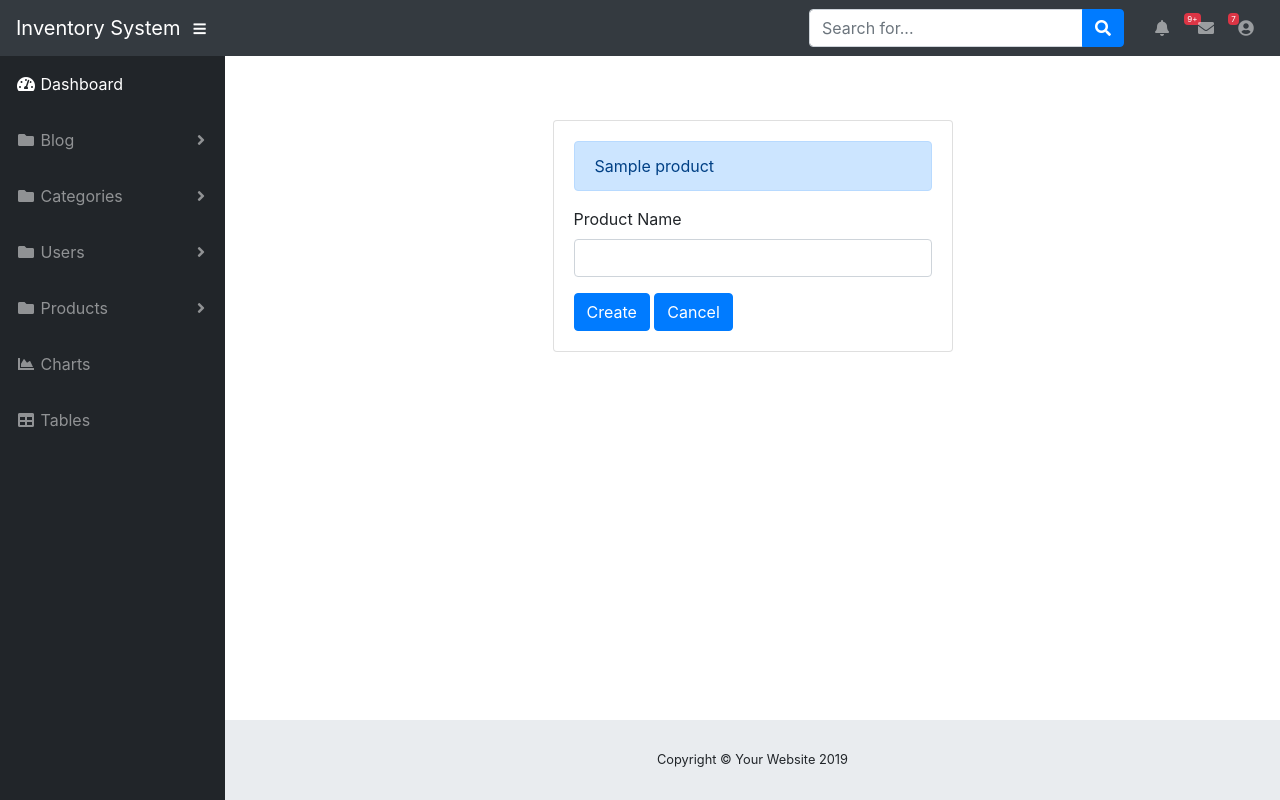
After one commit to Adnatull/Inventory-POS, a Laravel app: page /admin/products/manage-products/add-photos/1 in a window 1280 px wide. The commit adds this page. Run offline with Laravel 8, Linux system fonts and the light colour scheme; a user stored in the database is signed in; data comes from the database, SQL or seed files in the repository; tables that the repository leaves empty hold one stand-in row (values such as "Sample post"); some libraries are stand-ins or nearby versions.

```diff
--- a/app/Http/Controllers/ProductController.php
+++ b/app/Http/Controllers/ProductController.php
@@ -98,4 +98,8 @@ class ProductController extends Controller
             'products' => Product::get()
         ]);
     }
+
+    public function add_photos($id) {
+        return view('admin.products.add-product-images', ['product'=> Product::find($id)]);
+    }
 }
--- a/app/Product.php
+++ b/app/Product.php
@@ -23,4 +23,16 @@ class Product extends Model
     public function SoldItems() {
 
     }
+
+    public function Images() {
+        return $this->hasMany('App\Product_Image', 'product_id', 'id');
+    }
+
+    public function HasImages() {
+        $images = $this->Images()->count();
+        if($images == 0) {
+            return false;
+        }
+        return true;
+    }
 }
--- a/resources/views/admin/master.blade.php
+++ b/resources/views/admin/master.blade.php
@@ -238,7 +238,6 @@
 
 
 
-
 </body>
 
 </html>
--- /dev/null
+++ b/resources/views/admin/products/add-product-images.blade.php
@@ -0,0 +1,36 @@
+@extends('admin.master')
+
+@section('body')
+    <div class="card card-login mx-auto mt-5">
+        <div class="card-body">
+            @if($errors->count()>0)
+                @foreach( $errors->all() as $message )
+                    <div class="alert alert-primary" role="alert">
+                        {{$message}}
+                    </div>
+                @endforeach
+            @endif
+                <div class="alert alert-primary" role="alert">
+                    {{$product->name}}
+                </div>
+            <form method="POST" action="{{route('add-product')}}" enctype="multipart/form-data">
+                @csrf
+
+                <input type="hidden" name="product_id" value="{{ $product->id }}" />
+
+                <div class="form-group">
+                    <label for="input_product_name">Product Name</label>
+                    <input type="text" name="name" class="form-control" id="input_product_name" required>
+                </div>
+
+
+
+                <button type="submit" class="btn btn-primary" >Create</button>
+                <a class="btn btn-primary" href="{{route('manage-products')}}">Cancel</a>
+            </form>
+        </div>
+    </div>
+
+
+
+@endsection
--- a/resources/views/admin/products/manage-products.blade.php
+++ b/resources/views/admin/products/manage-products.blade.php
@@ -50,12 +50,18 @@
                     <td>{{$product->CreatedBy['name']}}</td>
                     <td>{{$product->UpdatedBy['name']}}</td>
                     <td>
+                        @if($product->HasImages())
                         <a type="button" class="btn btn-danger" href="{{route('editCategory', ['id'=> $product->id])}}">
                             Edit
                         </a>
                         <a type="button" class="btn btn-danger" href="{{route('deleteCategory', ['id' => $product->id])}}">
                             Delete
                         </a>
+                        @else
+                            <a type="button" class="btn btn-danger" href="{{route('add-product-photos', ['id'=> $product->id])}}">
+                                Add Photos
+                            </a>
+                        @endif
                     </td>
                 </tr>
 
--- a/routes/web.php
+++ b/routes/web.php
@@ -27,6 +27,7 @@ Route::group(['middleware' => ['auth']], function() {
         Route::get('/admin/products/add', 'ProductController@add')->name('add-product');
         Route::post('/admin/products/add', 'ProductController@submitProduct')->name('add-product');
         Route::get('/admin/products/manage-products', 'ProductController@manage_products')->name('manage-products');
+        Route::get('/admin/products/manage-products/add-photos/{id}', 'ProductController@add_photos')->name('add-product-photos');
     });
 
 
```
